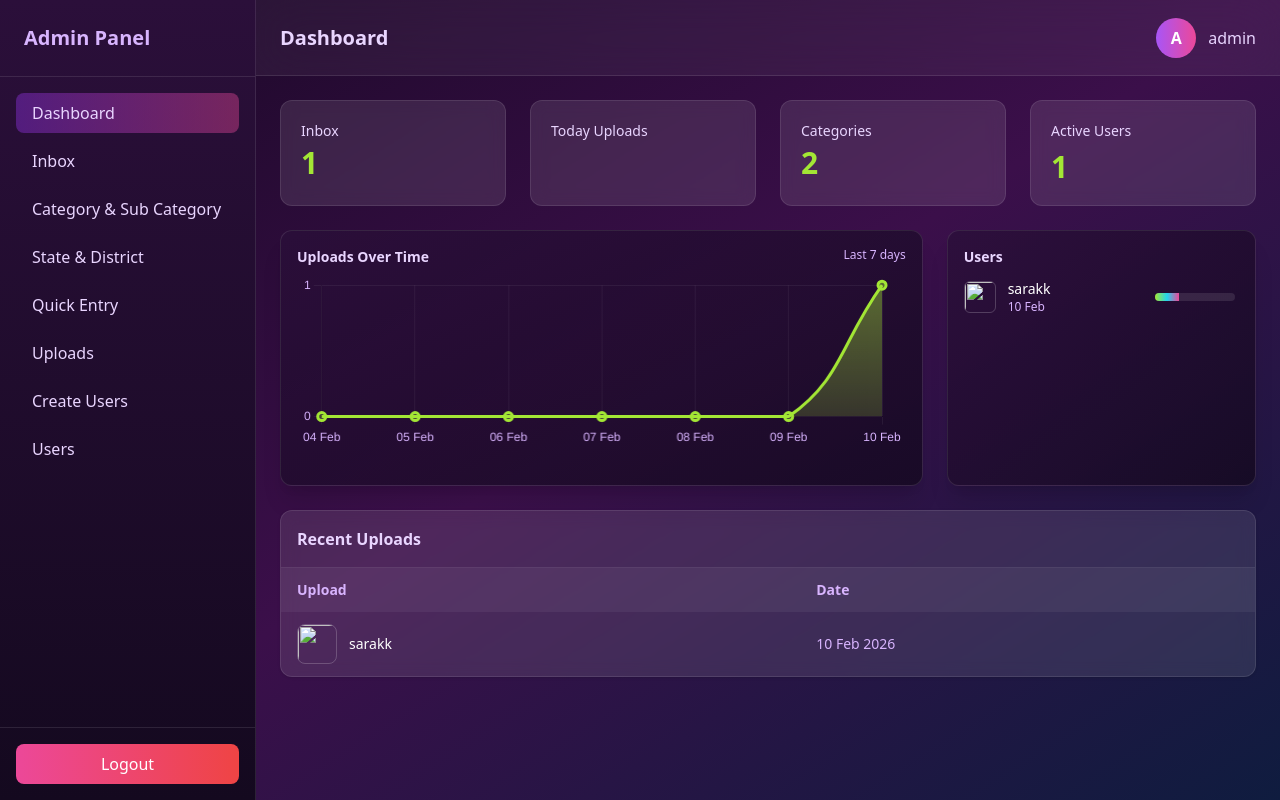
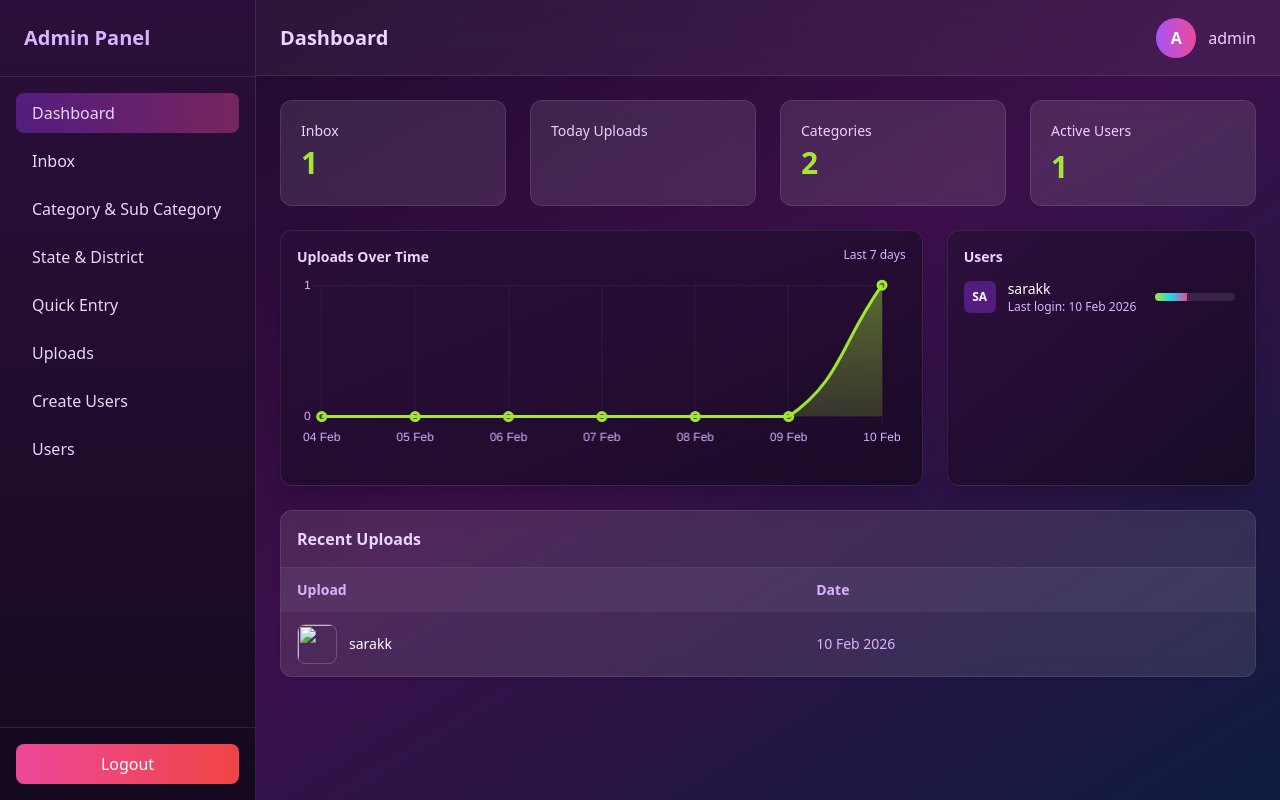
Before and after one commit to ndc-doodles/Data_collect, a Django app: page /dashboard/ in a window 1280 px wide. Run offline with Django 5.2, Linux system fonts and the light colour scheme; a user stored in the database is signed in; data comes from the database, SQL or seed files in the repository; some libraries are stand-ins or nearby versions.

Commit message:
user commit

```diff
--- a/data/templates/dashboard.html
+++ b/data/templates/dashboard.html
@@ -145,26 +145,35 @@ rounded-xl shadow-xl p-4 h-64 flex flex-col border border-white/10">
 
   <div class="space-y-3 overflow-y-auto scrollbar-hide pr-1">
 
-    {% for upload in recent_uploads|slice:":20" %}
+    {% for user in users %}
     <div class="flex items-center justify-between">
 
       <div class="flex items-center gap-3">
-        <img src="{{ upload.image.url }}"
-             class="w-8 h-8 rounded-md object-cover border border-white/20">
+        <!-- Avatar (initials fallback) -->
+        <div class="w-8 h-8 rounded-md bg-purple-600/40
+                    flex items-center justify-center text-xs font-bold text-white">
+          {{ user.username|slice:":2"|upper }}
+        </div>
+
         <div>
-          <p class="text-sm font-medium">{{ upload.name }}</p>
+          <p class="text-sm font-medium text-white">
+            {{ user.username }}
+          </p>
           <p class="text-xs text-purple-300">
-            {{ upload.created_at|date:"d M" }}
+            Last login: {{ user.last_login|date:"d M Y" }}
           </p>
         </div>
       </div>
 
+      <!-- Activity bar (visual only) -->
       <div class="w-20 h-2 bg-white/10 rounded-full overflow-hidden">
         <div class="h-full bg-gradient-to-r from-lime-400 via-cyan-400 to-pink-500"
-             style="width: {{ forloop.counter|add:2 }}0%;"></div>
+             style="width: {{ forloop.counter|add:3 }}0%;"></div>
       </div>
 
     </div>
+    {% empty %}
+      <p class="text-xs text-purple-300 text-center">No users found</p>
     {% endfor %}
 
   </div>
--- a/data/views.py
+++ b/data/views.py
@@ -146,18 +146,17 @@ def dashboard(request):
     # ================= COUNTS =================
     total_uploads = Upload.objects.count()
 
-    # ✅ UNIQUE UPLOAD NAMES (same name counted once)
     total_unique_upload_names = (
-        Upload.objects
-        .values('name')
-        .distinct()
-        .count()
+        Upload.objects.values('name').distinct().count()
     )
 
     total_categories = Category.objects.count()
 
     # ================= RECENT =================
-    recent_uploads = Upload.objects.order_by('-created_at')[:10]
+    recent_uploads = Upload.objects.select_related('user').order_by('-created_at')[:10]
+
+    # ✅ USERS LIST (latest active first)
+    users = Userlogin.objects.order_by('-last_login')[:20]
 
     context = {
         # graph
@@ -171,9 +170,15 @@ def dashboard(request):
 
         # recent
         'recent_uploads': recent_uploads,
+
+        # users
+        'users': users,
+        'total_users': Userlogin.objects.count(),
     }
 
     return render(request, 'dashboard.html', context)
+
+
 
 @never_cache
 @login_required(login_url='/login/')
```
